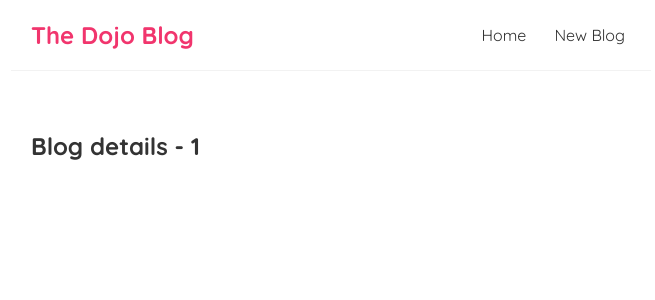
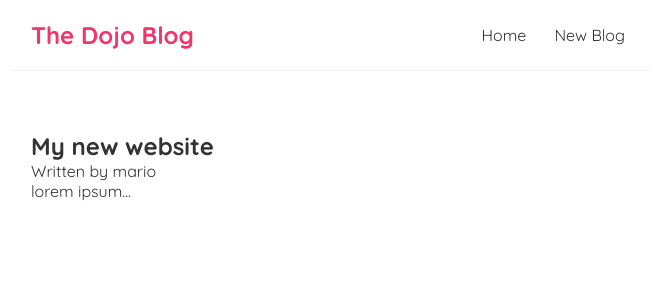
Before and after one commit to Gamygams1234/net-ninja-react-2, a React (Create React App) app: page /blogs/1 in a window 1280 px wide. Shown: the top 300 px of the page, without its empty margins (309-964 px from the left). Built offline with nearby package versions, Linux system fonts and the light colour scheme; data requests are answered from the project's data file.

Commit message:
Reusing custom hoods

```diff
--- a/src/BlogDetails.js
+++ b/src/BlogDetails.js
@@ -1,12 +1,23 @@
 import { useParams } from "react-router";
+import useFetch from "./useFetch";
 
 const BlogDetails = () => {
-    const {id} = useParams();
-    return ( <div className="blog-detals">
-
-        <h2>Blog details - {id}</h2>
-
-    </div> );
-}
+  const { id } = useParams();
+  const { data: blog, isPending, error } = useFetch(`http://localhost:8080/blogs/${id}`);
+  return (
+    <div className="blog-details">
+      {isPending && <div>Loading... </div>}
+      {error && <div>{error}</div>}
+      {/* make sure you do the check at the begining */}
+      {blog && (
+				<article>
+					<h2>{blog.title}</h2>
+					<p>Written by {blog.author}</p>
+					<div>{blog.body}</div>
+				</article>
+			)}
+    </div>
+  );
+};
 
 export default BlogDetails;
--- a/src/index.css
+++ b/src/index.css
@@ -48,3 +48,6 @@
   color: #f1356d;
   margin-bottom: 8px;
 }
+.blog-preview a {
+text-decoration: none;
+}
```
Also changed, not shown: src/BlogList.js (+4 -8 lines).
